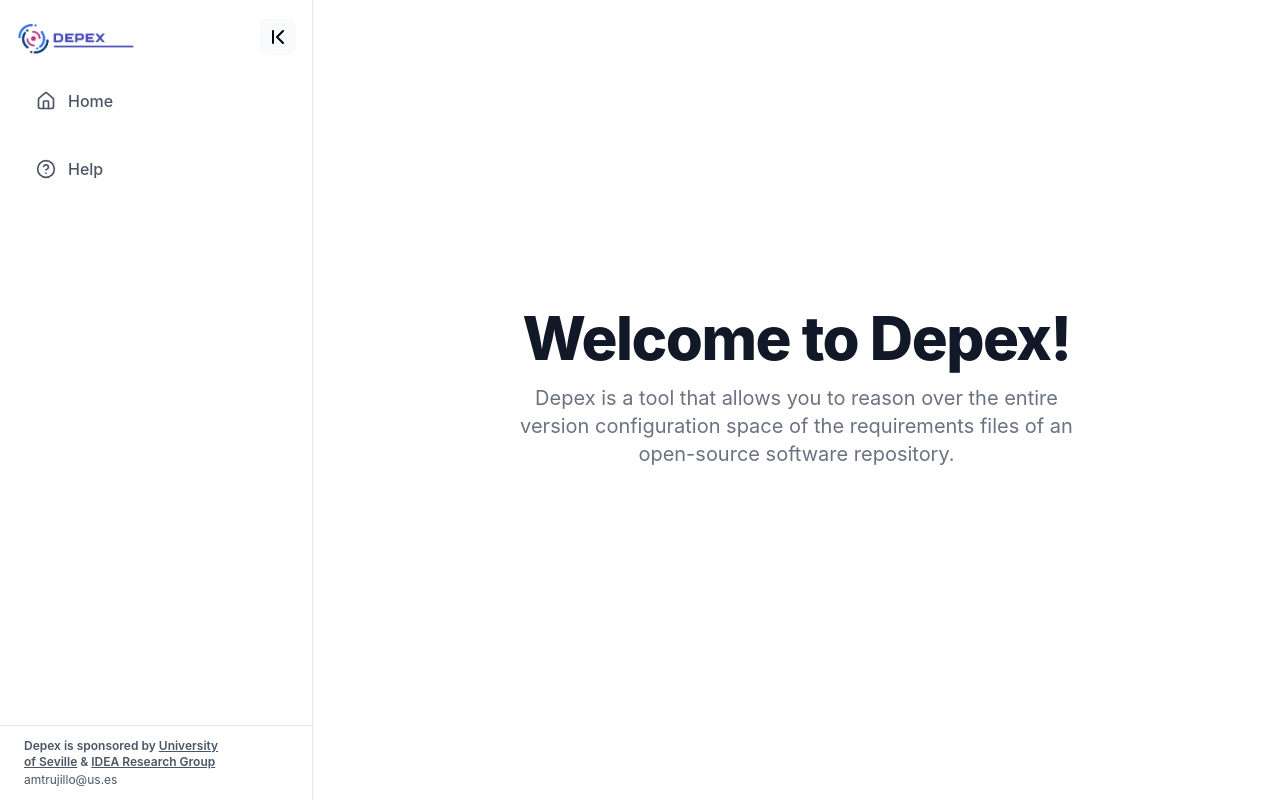
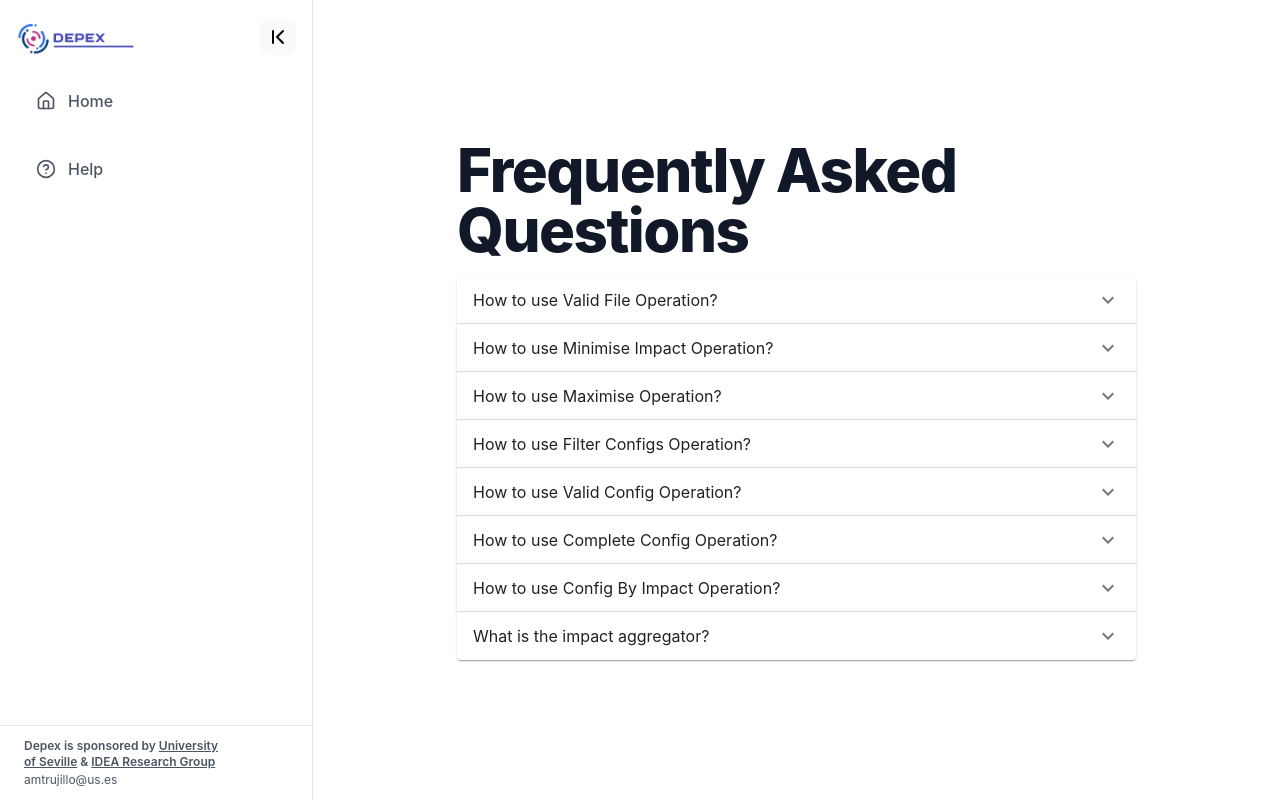
Before and after one commit to securechaindev/securechain-depex, a React (Create React App) app in the folder frontend/: page / in a window 1280 px wide. Both pictures are taken after a click on the item "Help". Built offline with nearby package versions, Linux system fonts and the light colour scheme; no server answers.

Commit message:
feat: Add help page

```diff
--- a/frontend/src/helpPage/help.js
+++ b/frontend/src/helpPage/help.js
@@ -1,13 +1,78 @@
 import React from 'react'
+import Accordion from '@mui/material/Accordion'
+import AccordionSummary from '@mui/material/AccordionSummary'
+import AccordionDetails from '@mui/material/AccordionDetails'
+import ExpandMoreIcon from '@mui/icons-material/ExpandMore'
 
 const HelpPage = () => {
+  const [expanded, setExpanded] = React.useState(false)
+
+  const handleChange = (panel) => (event, isExpanded) => {
+    setExpanded(isExpanded ? panel : false)
+  }
+
   return (
-    <div className='flex flex-col h-screen justify-center items-center m-auto'>
-      <p className='mb-4 text-4xl font-extrabold leading-none tracking-tight text-gray-900 md:text-5xl lg:text-6xl'>Welcome to Depex!</p>
-      <p className='mb-6 text-lg font-normal text-gray-500 lg:text-xl sm:px-16 xl:px-48 dark:text-gray-400 text-center'>
-        Depex is a tool that allows you to reason over the entire version configuration space of the requirements files of an open-source
-        software repository.
+    <div className='flex flex-col h-screen justify-center m-auto pr-36 pl-36'>
+      <p className='mb-4 text-4xl font-extrabold leading-none tracking-tight text-gray-900 md:text-5xl lg:text-6xl'>
+        Frequently Asked Questions
       </p>
+      <Accordion expanded={expanded === 'panel1'} onChange={handleChange('panel1')}>
+        <AccordionSummary expandIcon={<ExpandMoreIcon />}>How to use Valid File Operation?</AccordionSummary>
+        <AccordionDetails>
+          The Valid File Operation checks if a file is valid up to a specified maximum depth level, if you want to check up to the last
+          level you must enter -1.
+        </AccordionDetails>
+      </Accordion>
+      <Accordion expanded={expanded === 'panel2'} onChange={handleChange('panel2')}>
+        <AccordionSummary expandIcon={<ExpandMoreIcon />}>How to use Minimise Impact Operation?</AccordionSummary>
+        <AccordionDetails>
+          The Mimise Impact Operation returns version configurations with the closest impact to zero. You must indicate the desired depth
+          level, the limit of configurations to return and the impact aggregator you want to use.
+        </AccordionDetails>
+      </Accordion>
+      <Accordion expanded={expanded === 'panel3'} onChange={handleChange('panel3')}>
+        <AccordionSummary expandIcon={<ExpandMoreIcon />}>How to use Maximise Operation?</AccordionSummary>
+        <AccordionDetails>
+          The Maximise Impact Operation returns version configurations with the closest impact to ten. You must indicate the desired depth
+          level, the limit of configurations to return and the impact aggregator you want to use.
+        </AccordionDetails>
+      </Accordion>
+      <Accordion expanded={expanded === 'panel4'} onChange={handleChange('panel4')}>
+        <AccordionSummary expandIcon={<ExpandMoreIcon />}>How to use Filter Configs Operation?</AccordionSummary>
+        <AccordionDetails>
+          The Filter Configs Operation returns version configurations between a maximun impact and a minimun impact. You must indicate the
+          desired depth level, the limit of configurations to return, the impact aggregator you want to use, the maximun impact and the
+          minimun impact.
+        </AccordionDetails>
+      </Accordion>
+      <Accordion expanded={expanded === 'panel5'} onChange={handleChange('panel5')}>
+        <AccordionSummary expandIcon={<ExpandMoreIcon />}>How to use Valid Config Operation?</AccordionSummary>
+        <AccordionDetails>
+          The Valid Config Operation returns if a configuration of versions is valid for a file. You must indicate the desired depth level,
+          the impact aggregator you want to use and the configuration in json format.
+        </AccordionDetails>
+      </Accordion>
+      <Accordion expanded={expanded === 'panel6'} onChange={handleChange('panel6')}>
+        <AccordionSummary expandIcon={<ExpandMoreIcon />}>How to use Complete Config Operation?</AccordionSummary>
+        <AccordionDetails>
+          The Complete Config Operation returns if a complete configuration with the closest impact to zero from a partial configuration.
+          You must indicate the desired depth level, the impact aggregator you want to use and the partial configuration in json format.
+        </AccordionDetails>
+      </Accordion>
+      <Accordion expanded={expanded === 'panel7'} onChange={handleChange('panel7')}>
+        <AccordionSummary expandIcon={<ExpandMoreIcon />}>How to use Config By Impact Operation?</AccordionSummary>
+        <AccordionDetails>
+          The Config By Impact Operation returns the configuration closest to a given impact. You must indicate the desired depth level, the
+          impact aggregator you want to use and the impact.
+        </AccordionDetails>
+      </Accordion>
+      <Accordion expanded={expanded === 'panel8'} onChange={handleChange('panel8')}>
+        <AccordionSummary expandIcon={<ExpandMoreIcon />}>What is the impact aggregator?</AccordionSummary>
+        <AccordionDetails>
+          The impact aggregator is a function that groups the impacts of vulnerabilities in order to use them as weights for trading. The
+          two functions currently available are the average and the weighted average.
+        </AccordionDetails>
+      </Accordion>
     </div>
   )
 }
```
